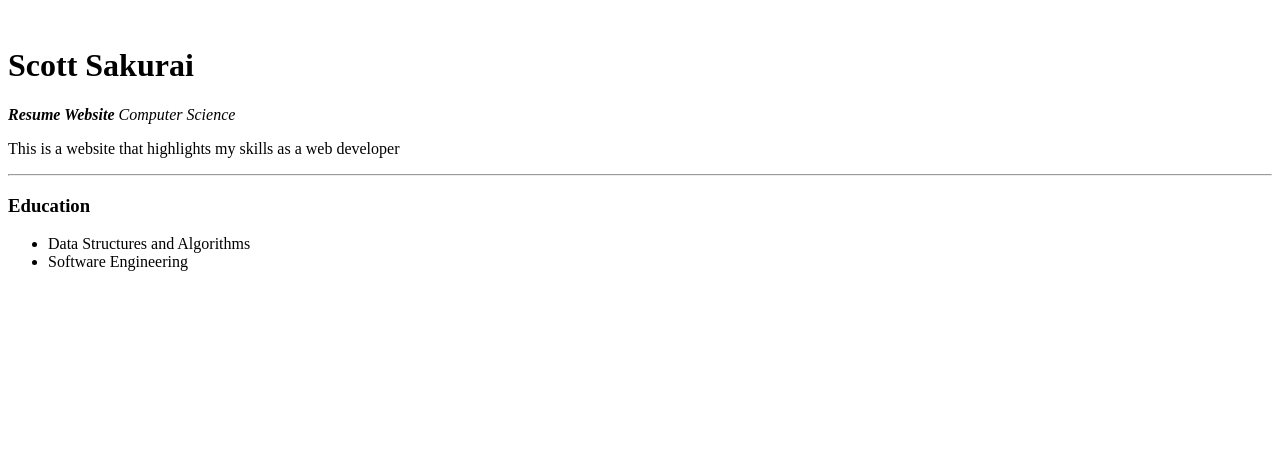
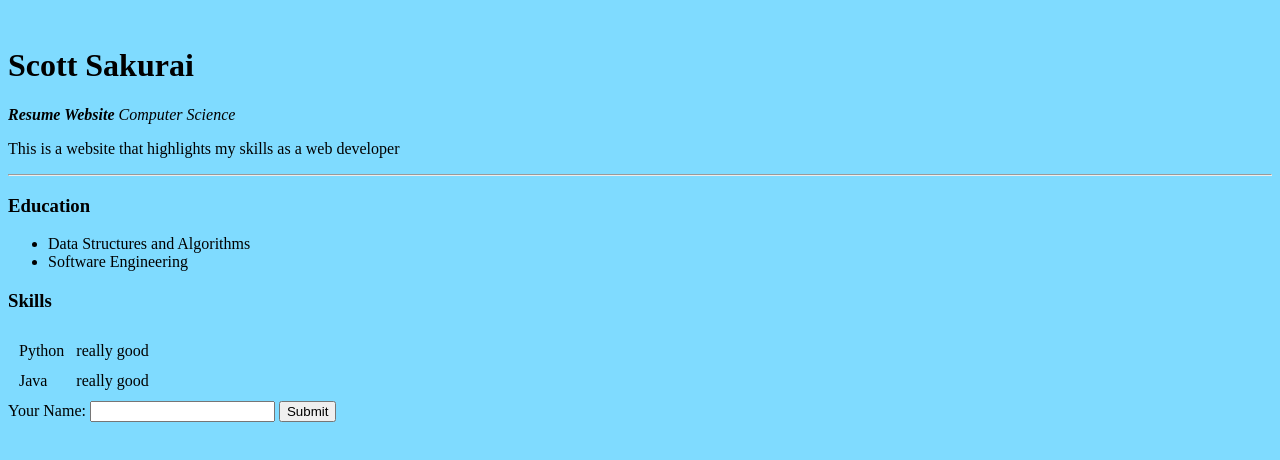
Before and after one commit to scottsak/FirstWebsite, a plain HTML site: page Web Development/HTML-Personal Site/index.html in a window 1280 px wide. Drawn offline with Linux system fonts and the light colour scheme.

Commit message:
added a color to the website

```diff
--- a/Web Development/HTML-Personal Site/index.html
+++ b/Web Development/HTML-Personal Site/index.html
@@ -5,7 +5,7 @@
     <img src="" alt="">
     <title>Scott Sakurai Personal Site</title>
   </head>
-  <body>
+  <body style="background-color: #7FDBFF">
     <h1>Scott Sakurai</h1>
     <p>
       <em><strong>Resume Website</strong>
@@ -18,5 +18,21 @@
         <li>Data Structures and Algorithms</li>
         <li>Software Engineering</li>
       </ul>
+      <h3>Skills</h3>
+      <table cellspacing="10">
+        <tr>
+          <td>Python</td>
+          <td>really good</td>
+        </tr>
+        <tr>
+          <td>Java</td>
+          <td>really good</td>
+        </tr>
+      </table>
+      <form class="" action="index.html" method="post">
+        <label>Your Name:</label>
+        <input type="text" name="" value="">
+        <input type="submit" name="">
+      </form>
   </body>
 </html>
```
